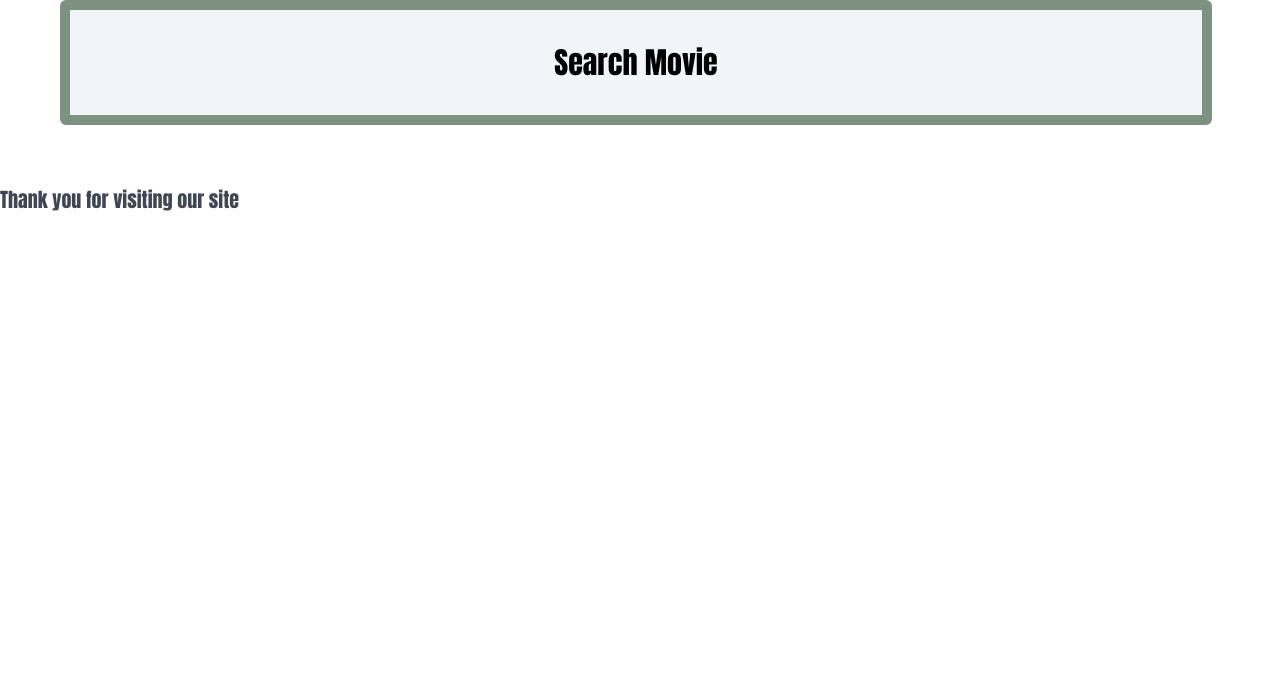
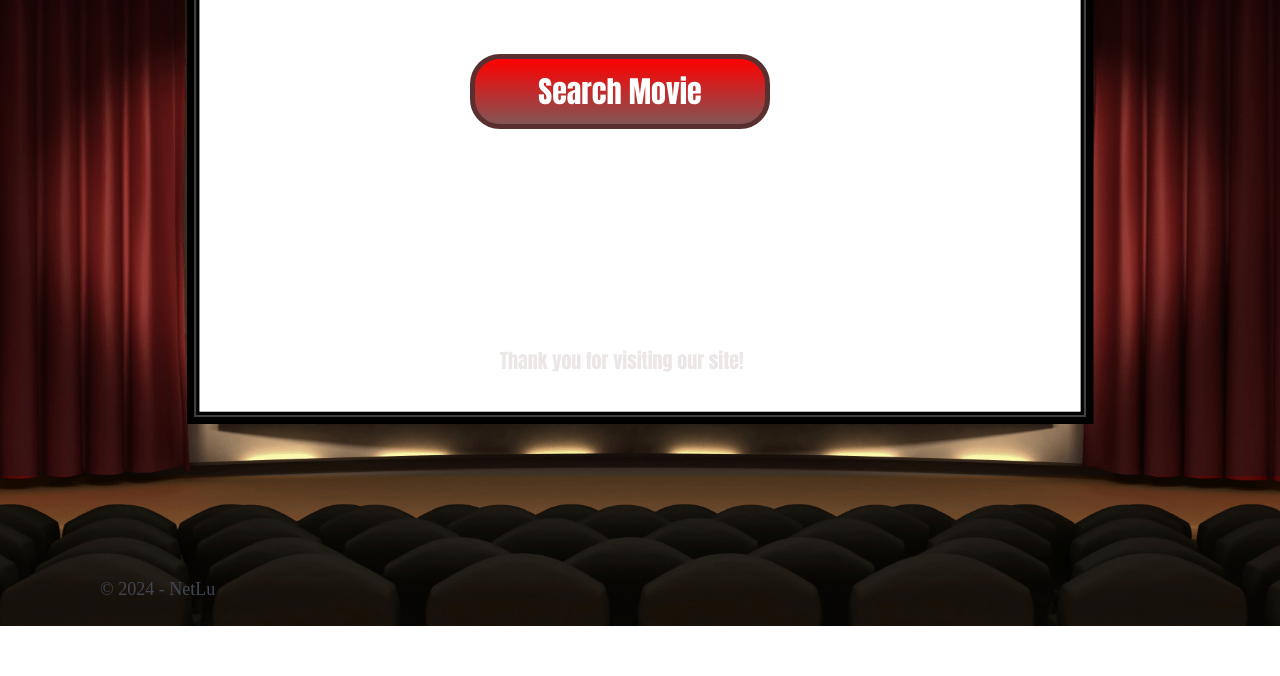
Before and after one commit to Alexm415/NetLu, a plain HTML site: page index.html in a window 1280 px wide. Shown: the part 124-800 px from the top of the page. Drawn offline with nearby package versions, Linux system fonts and the light colour scheme.

Commit message:
Modified CSS for homepage.Added and modified background, made button look clickable,added padding and positions.Centered button.

```diff
--- a/assets/css/homepage.css
+++ b/assets/css/homepage.css
@@ -2,13 +2,47 @@
   font-family: Impact, Haettenschweiler, "Arial Narrow Bold", sans-serif;
   font-size: 20px;
 }
+#nav {
+  height: 70px;
+  margin-bottom: 100px;
+}
+body {
+  background-image: url(../images/movies.png);
+
+  background-position: center;
+  background-size: cover;
+  background-repeat: no-repeat;
+  padding: 40px;
+  padding-top: 0px;
+  padding-left: 0;
+  padding-right: 0;
+  padding-bottom: 150px;
+}
+.backdrop-filter {
+  backdrop-filter: grayscale(50%);
+  height: 600px;
+}
 
 #btn-search {
-  margin: 60px;
-  width: 90%;
-  background-color: rgb(241, 245, 248);
-  color: black;
+  position: fixed;
+  margin: 470px;
+  width: 300px;
+  background-color: black;
+  color: rgb(255, 255, 255);
   font-size: 30px;
-  border: 10px solid rgb(125, 145, 128);
-  padding: 30px;
+  border: 5px solid rgb(89, 47, 47);
+  padding: 10px;
+  background-image: linear-gradient(180deg, red, rgba(230, 151, 151, 0.564));
+  border-radius: 30px;
 }
+#footer {
+  color: rgb(236, 230, 230);
+  padding-left: 500px;
+  padding-top: 300px;
+}
+.copyright {
+  font-family: "Times New Roman", Times, serif;
+  font-size: 18px;
+  padding-left: 100px;
+  padding-top: 200px;
+}
--- a/index.html
+++ b/index.html
@@ -14,9 +14,14 @@
   </head>
 
   <body>
+    <div class="backdrop-filter">
       <header>
+        <div class="navbar-menu" id="navMenu">
+          <!-- navbar-start, navbar-end... -->
+        </div>
         <!-- navbar start -->
         <nav
+          id="nav"
           class="navbar has-shadow is-white"
           role="navigation"
           aria-label="main navigation"
@@ -80,20 +85,28 @@
           </div>
           <div class="field is-grouped">
             <div class="control">
-            <button id="btn-submit" type="submit" class="button is-link">Submit</button>
+              <button id="btn-submit" type="submit" class="button is-link">
+                Submit
+              </button>
             </div>
             <div class="control">
-            <button id="btn-cancel" class="button is-link is-light">Cancel</button>
+              <button id="btn-cancel" class="button is-link is-light">
+                Cancel
+              </button>
             </div>
           </div>
         </div>
         <button class="modal-close is-large" aria-label="close"></button>
       </div>
+      <footer>
+        <div id="footer">
+          <p>Thank you for visiting our site!</p>
+        </div>
+        <div class="copyright">© 2024 - NetLu</div>
+      </footer>
       <!-- end search modal -->
       <script src="assets/js/script.js"></script>
       <script src="assets/js/homepage.js"></script>
+    </div>
   </body>
-  <footer>
-    <p>Thank you for visiting our site</p>
-  </footer>
 </html>
```
Also changed, not shown: assets/js/homepage.js (+41 -36 lines), assets/images/AdobeStock_92824780_Preview.jpeg (added), assets/images/maxresdefault.jpg (added), assets/images/movies.png (added). Lines whose indentation alone changed are shown as unchanged.
